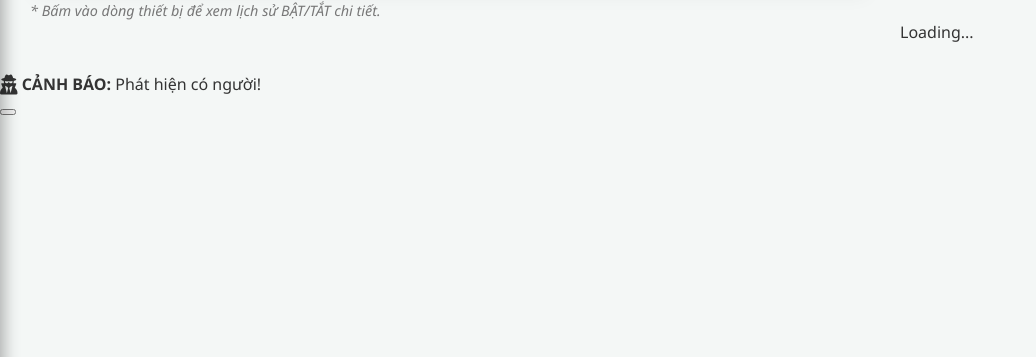
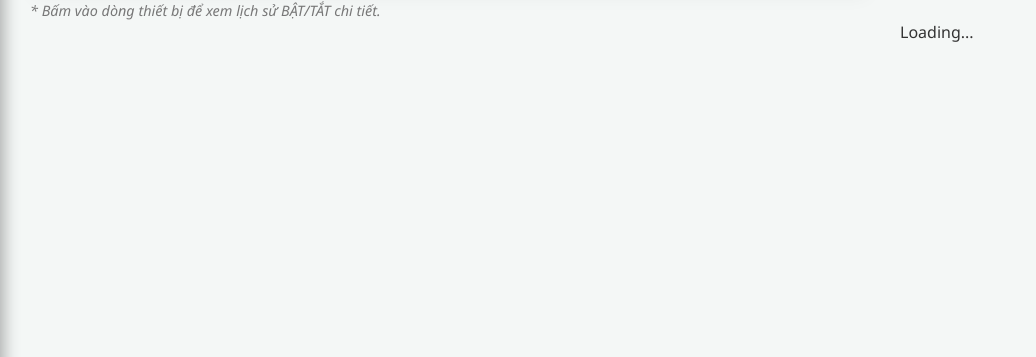
Before and after one commit to nguyenbuikhanhhau-prog/IOT, a Flask app: page / in a window 1280 px wide. Shown: the part 268-625 px from the top of the page, without its empty margins (0-1036 px from the left). Run offline with Flask 3, Linux system fonts and the light colour scheme; the visitor is signed in with stand-in values (Sample User, id 1); some libraries are stand-ins or nearby versions.

Commit message:
index.html

```diff
--- a/iot-backend/templates/index.html
+++ b/iot-backend/templates/index.html
@@ -36,6 +36,7 @@
             background: rgba(255, 255, 255, 0.9);
             padding: 5px 15px;
             border-radius: 8px;
+            border: 2px solid #c0392b; /* Thêm viền đỏ cho nổi */
         }
         @keyframes blink { 50% { opacity: 0.5; } }
 
@@ -610,41 +611,37 @@
             const tempLocal = (d.temp && d.temp !== "--") ? d.temp.toFixed(1) + "°C" : "--";
             const humLocal = (d.hum && d.hum !== "--") ? d.hum.toFixed(1) + "%" : "--";
 
-            // Xử lý hiển thị "CÓ NGƯỜI"
             const pirText = d.pir == 1
                 ? `<span style="color:#e74c3c; font-weight:bold"><i class="fas fa-running"></i> CÓ NGƯỜI</span>`
                 : `<span style="color:#95a5a6">Không</span>`;
 
-            // === LOGIC HỢP NHẤT: HEADER ALERT + POPUP TOAST ===
+            // === ALERT LOGIC ===
             const alertBanner = document.getElementById('header-alert');
 
-            // 1. Xử lý hiển thị dòng chữ trên Header
+            // 1. Header Alert (Always show if PIR=1)
             if (d.pir == 1) {
                 if (alertBanner) alertBanner.style.display = 'flex';
             } else {
                 if (alertBanner) alertBanner.style.display = 'none';
             }
 
-            // 2. Xử lý Popup & Rung chuông (Chỉ kích hoạt 1 lần KHI MỚI phát hiện)
-            if (d.pir == 1 && lastPirState[d.id] == 0) {
-                // A. Kích hoạt Popup (Toast)
-                const toastEl = document.getElementById('alarmToast');
-                if (toastEl) {
-                    const toast = new bootstrap.Toast(toastEl);
-                    toast.show();
-                }
-                // B. Rung chuông
+            // 2. Popup & Bell (Only once)
+            // Fix: Check lastPirState BEFORE updating it
+            if (d.pir == 1 && (lastPirState[d.id] === undefined || lastPirState[d.id] == 0)) {
+                console.log("TRIGGER ALARM!");
+                // 3. Update state immediately to prevent loop
+                lastPirState[d.id] = 1;
+
+                // Show Bell
                 const bell = document.getElementById('bell-icon');
                 if(bell) {
                     bell.classList.add('shake');
                     setTimeout(() => bell.classList.remove('shake'), 500);
                 }
-                console.log("🚨 PHÁT HIỆN NGƯỜI: Đã bật Popup & Header Alert");
+            } else if (d.pir == 0) {
+                lastPirState[d.id] = 0;
             }
-
-            // 3. Cập nhật trạng thái cũ
-            lastPirState[d.id] = d.pir;
-            // ============================================================
+            // ===================
 
             const tempRemote = (d.temp2 && d.temp2 !== "--") ? d.temp2.toFixed(1) + "°C" : "--";
             const humRemote = (d.hum2 && d.hum2 !== "--") ? d.hum2.toFixed(1) + "%" : "--";
@@ -806,16 +803,5 @@
             }, 1000);
         })();
     </script>
-    <div class="toast-container position-fixed top-0 end-0 p-3" style="z-index: 9999;">
-  <div id="alarmToast" class="toast align-items-center text-white bg-danger border-0" role="alert" aria-live="assertive" aria-atomic="true">
-    <div class="d-flex">
-      <div class="toast-body">
-        <i class="fas fa-user-secret fa-lg me-2"></i>
-        <strong>CẢNH BÁO:</strong> Phát hiện có người!
-      </div>
-      <button type="button" class="btn-close btn-close-white me-2 m-auto" data-bs-dismiss="toast" aria-label="Close"></button>
-    </div>
-  </div>
-</div>
 </body>
 </html>
```
